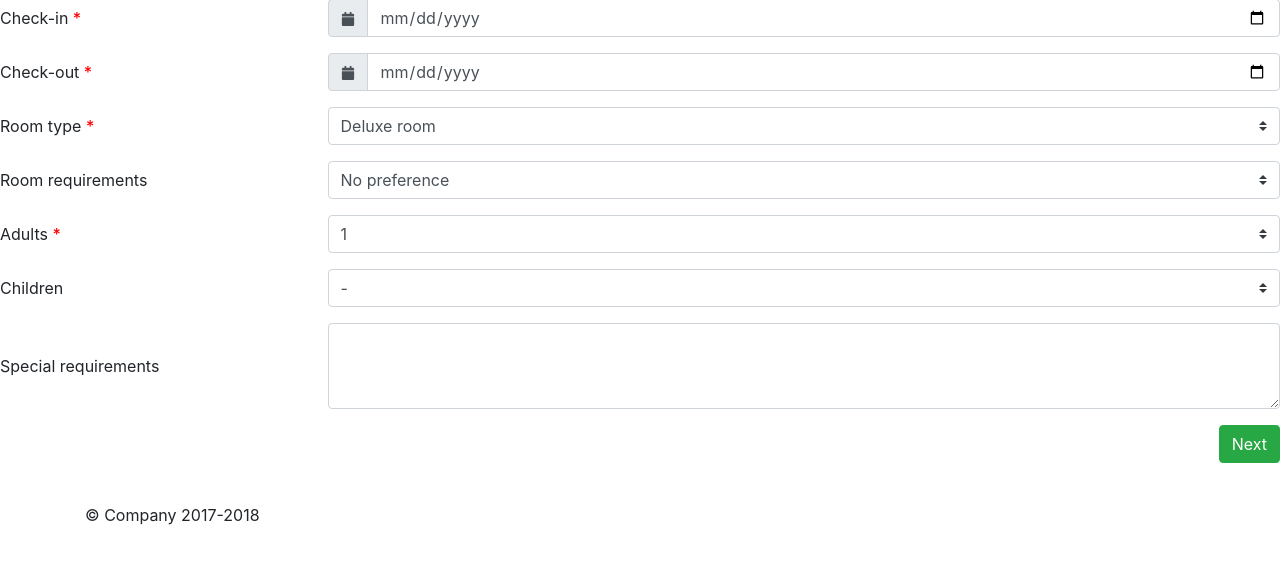
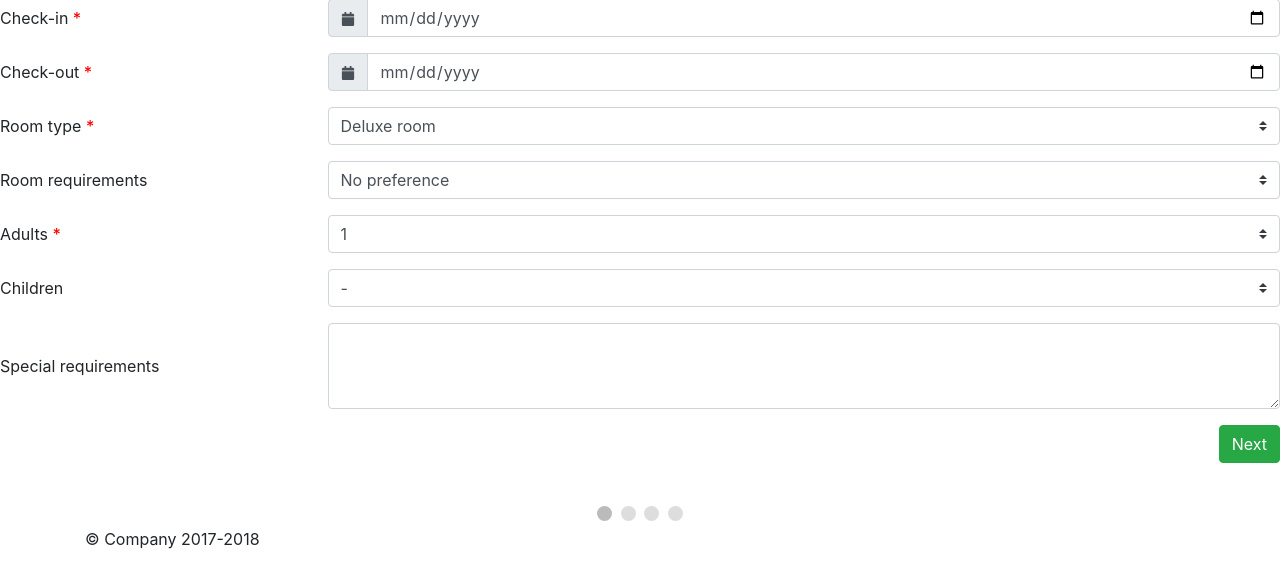
Before and after one commit to tramyardg/hotel-mgmt-system, a PHP site: page / in a window 1280 px wide. Shown: the part 1484-2051 px from the top of the page. Before the commit the page ends 2009 px from the top, so only its background shows below. Run offline with PHP 8.4, Linux system fonts and the light colour scheme; some libraries are stand-ins or nearby versions.

Commit message:
multi steps next, prev, tabs css style

```diff
--- a/css/main.css
+++ b/css/main.css
@@ -3,18 +3,23 @@
     color: #ff0000;
     font-weight: 500;
 }
+
 label.error {
     color: rgba(255, 0, 0, 0.69);
 }
+
 .border-secondary {
     border-color: rgba(108, 117, 125, 0.50) !important;
 }
+
 .container h2.text-center {
     color: #ffffff;
 }
+
 .svg-inline--fa {
     padding-top: 2px !important;
 }
+
 #brick {
     width: 40px;
     height: 20px;
@@ -22,11 +27,40 @@ label.error {
     position: relative;
     cursor: pointer;
 }
+
 #path {
     outline: 1px solid #E8C48E;
     width: 100%;
     height: 20px;
 }
+
 textarea#specialRequests {
     resize: none;
 }
+
+/* rsvn multi steps */
+.rsvnTab {
+    display: none;
+}
+
+/* Make circles that indicate the steps of the form: */
+.step {
+    height: 15px;
+    width: 15px;
+    margin: 0 2px;
+    background-color: #bbbbbb;
+    border: none;
+    border-radius: 50%;
+    display: inline-block;
+    opacity: 0.5;
+}
+
+/* Mark the active step: */
+.step.active {
+    opacity: 1;
+}
+
+/* Mark the steps that are finished and valid: */
+.step.finish {
+    background-color: #4CAF50;
+}
```
